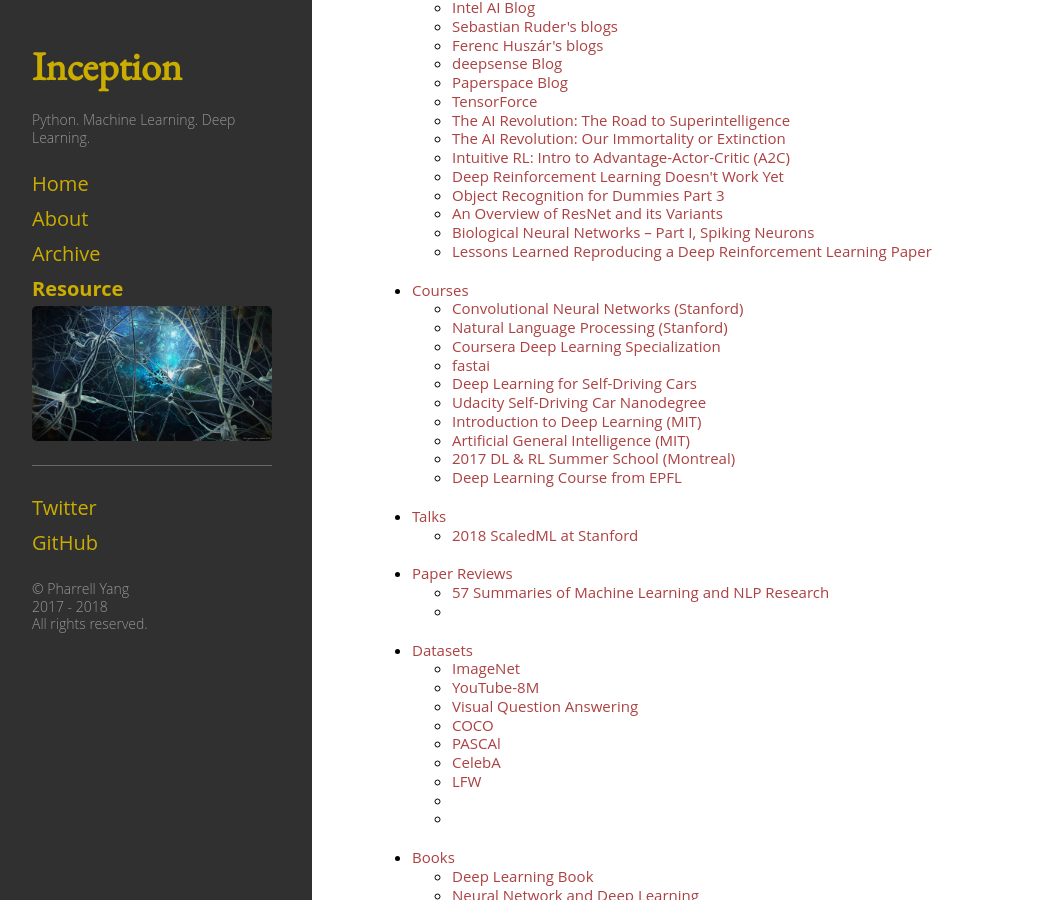
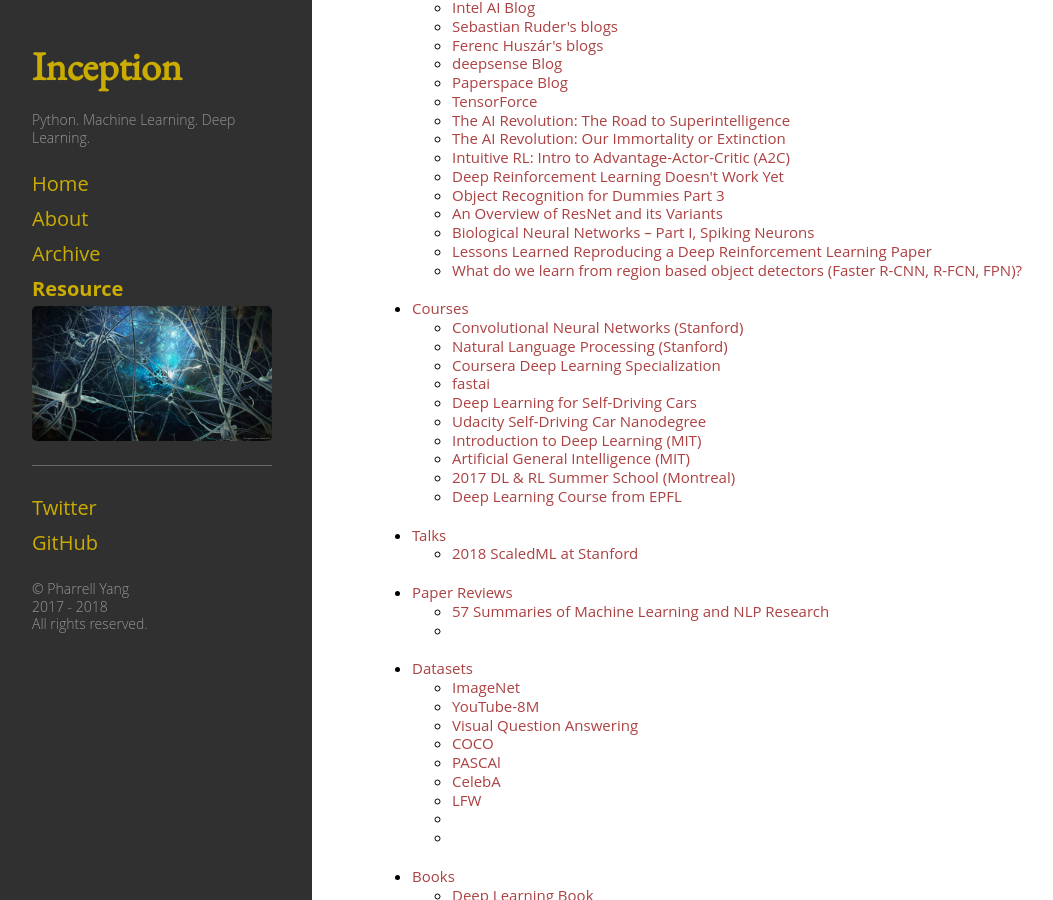
Before and after one commit to pharrellyhy/pharrellyhy.github.io.bakcup, a Jekyll site: the page built from resource.md, in a window 1280 px wide and 900 px high, scrolled down 1566 px. Shown: the whole window, without its empty margins (8-1061 px from the left). Built offline with Jekyll 4.4.1, drawn with Linux system fonts in a browser that asks for light colours.

Commit message:
updates resource

```diff
--- a/_data/nav.yml
+++ b/_data/nav.yml
@@ -256,6 +256,9 @@
     - title: "Lessons Learned Reproducing a Deep Reinforcement Learning Paper"
       url: "http://amid.fish/reproducing-deep-rl"
 
+    - title: "What do we learn from region based object detectors (Faster R-CNN, R-FCN, FPN)?"
+      url: "https://medium.com/@jonathan_hui/what-do-we-learn-from-region-based-object-detectors-faster-r-cnn-r-fcn-fpn-7e354377a7c9"
+
 
 - title: "Courses"
   sublinks:
```
